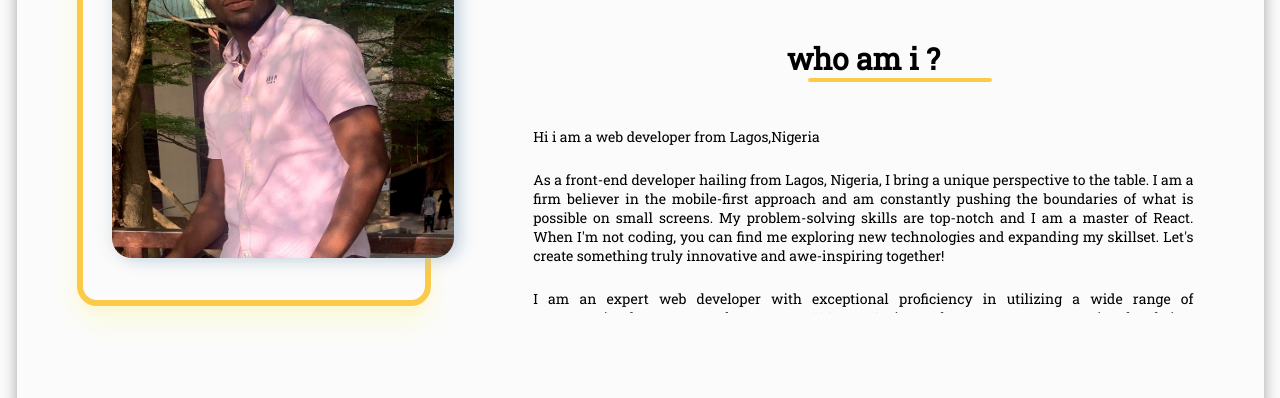
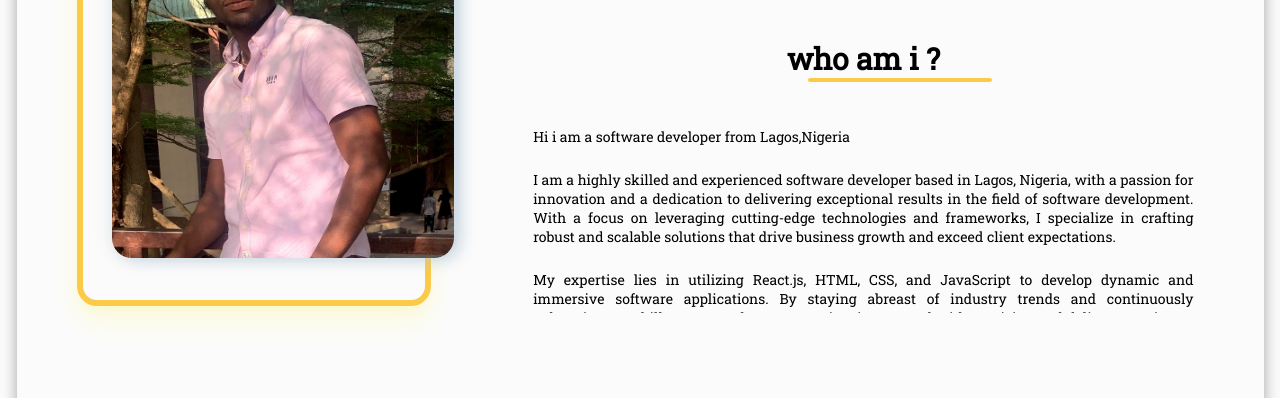
Before and after one commit to nicxd531/main-portfolio, a React (Vite) app: page / in a window 1280 px wide. Shown: the part 1120-1518 px from the top of the page. Built offline with nearby package versions, Linux system fonts and the light colour scheme.

Commit message:
fixed about me

```diff
--- a/src/about/WhoAmI.jsx
+++ b/src/about/WhoAmI.jsx
@@ -13,20 +13,24 @@ const WhoAmI = () => {
             </div>
             <div style={{overflow:"auto",marginTop:"15px"}}>
                 <p>
-                    Hi i am a web developer from Lagos,Nigeria
+                    Hi i am a software developer from Lagos,Nigeria
                 </p>
                 <p>
-                    As a front-end developer hailing from Lagos, Nigeria, I bring a unique perspective to the table. I am a firm believer in the mobile-first approach and am constantly pushing the boundaries of what is possible on small screens. My problem-solving skills are top-notch and I am a master of React. When I'm not coding, you can find me exploring new technologies and expanding my skillset. Let's create something truly innovative and awe-inspiring together!
+                I am a highly skilled and experienced software developer based in Lagos, Nigeria, with a passion for innovation and a dedication to delivering exceptional results in the field of software development. With a focus on leveraging cutting-edge technologies and frameworks, I specialize in crafting robust and scalable solutions that drive business growth and exceed client expectations.
                 </p>
                 <p>
-                    I am an expert web developer with exceptional proficiency in utilizing a wide range of programming languages such as HTML, CSS, JavaScript, and React to create exceptional websites that are visually stunning and highly functional.
+                My expertise lies in utilizing React.js, HTML, CSS, and JavaScript to develop dynamic and immersive software applications. By staying abreast of industry trends and continuously enhancing my skills, I ensure that every project is executed with precision and delivers maximum impact.
                 </p>
-                <p>As a highly skilled and experienced front-end developer based in Lagos, Nigeria, I bring a unique perspective and a passion for innovation to the web development industry. I specialize in utilizing my expertise in React and proficiency in HTML, CSS, and JavaScript to create visually stunning and highly functional websites that meet the needs of users and exceed the expectations of clients.</p>
-
-                <p >I am a firm believer in the mobile-first approach, constantly pushing the boundaries of what is possible on small screens and utilizing my problem-solving skills to deliver cutting-edge solutions. I am always expanding my skillset and staying up-to-date with the latest technologies to stay ahead of the curve in the ever-evolving field of web development.</p>
-
-                <p >Let's work together to bring your vision to life and create something truly awe-inspiring. My approach to web development is characterized by collaboration, open communication, and a commitment to meeting the unique needs of each client. Here are just a few of the many services I offer:</p>
-
+                <p>With a collaborative approach and a commitment to excellence, I offer a range of services tailored to meet the unique needs of each client. From custom software development to ongoing maintenance and support, I am dedicated to helping businesses thrive in today's competitive landscape.</p>
+                <p>Here's a glimpse of the services I offer:</p>
+                <ul>
+                <li> 🔹 Custom software development using React, HTML, CSS, and JavaScript.</li>
+                <li> 🔹 Agile development methodologies for efficient project delivery.</li>
+                <li>🔹 Expertise in crafting robust and scalable software applications.</li>
+                <li> 🔹 Ongoing skills enhancement to stay ahead in the rapidly evolving software development landscape.</li>
+                <li> 🔹 Collaborative approach with open communication to align with client objectives.</li>
+                <li> 🔹 Maintenance, support, and optimization services for long-term success.</li>
+                </ul>
                 <p >-Custom website development using the latest technologies and frameworks such as React, HTML, CSS, and JavaScript.</p>
                 <p>
                     <ul>
```
